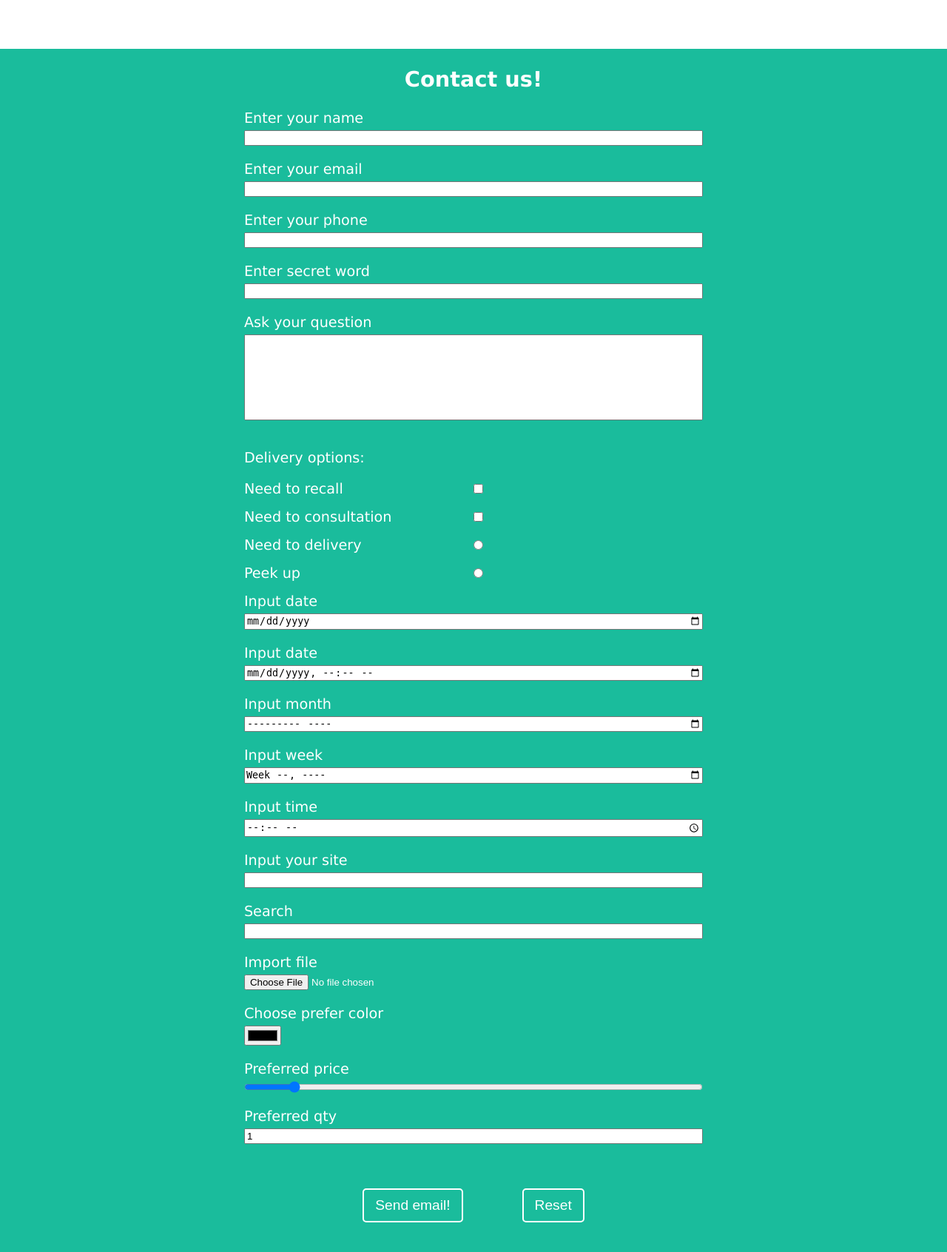
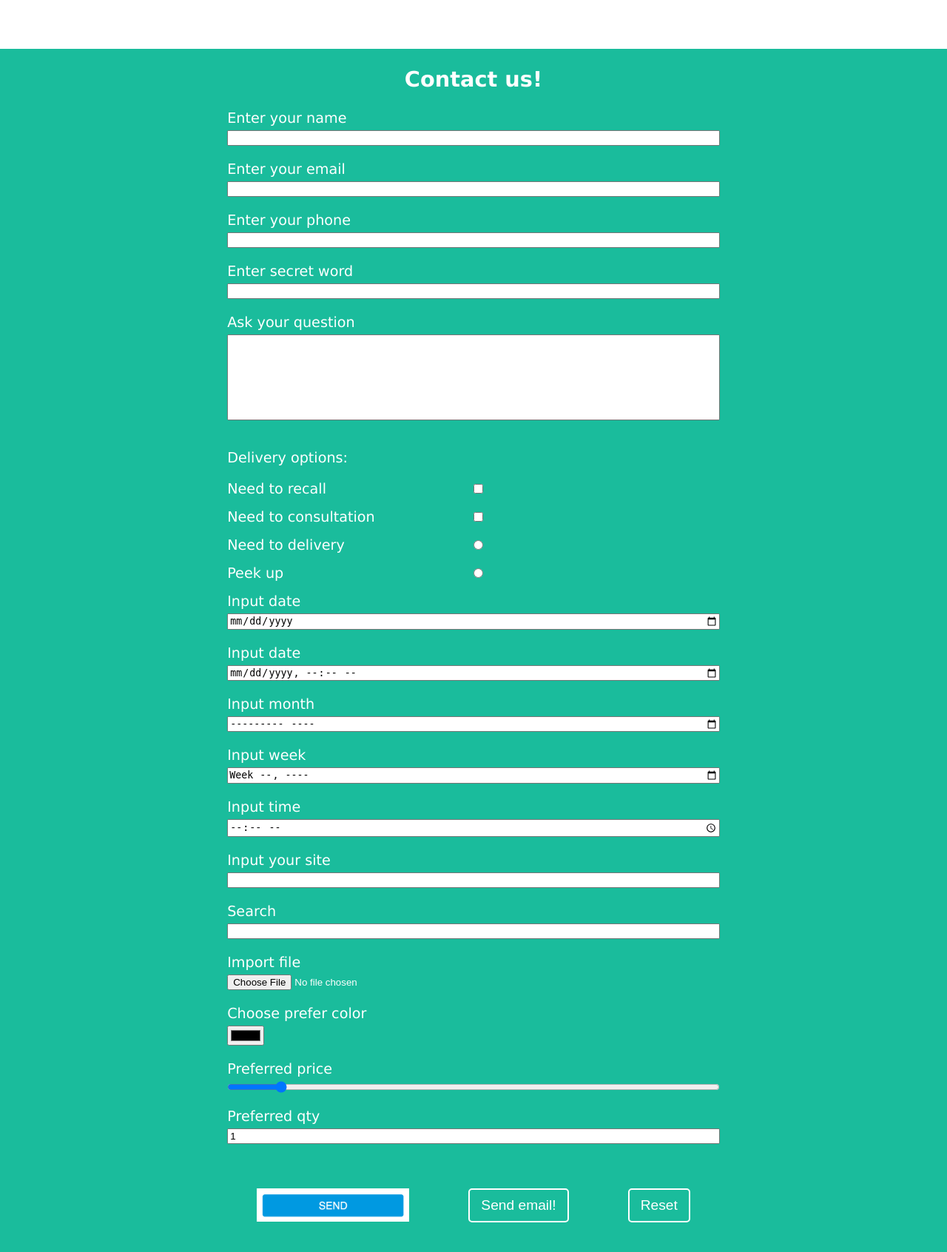
Before and after one commit to grandmasteralexandr/Introduction-to-full-stack-Web-development, a PHP site: page / in a window 1280 px wide. Shown: the part 992-2684 px from the top of the page at 74% size. Run offline with PHP 8.4, Linux system fonts and the light colour scheme.

Commit message:
WD_PS1 add forgotten input

```diff
--- a/WD_PS1/landing/index.html
+++ b/WD_PS1/landing/index.html
@@ -151,7 +151,10 @@
           <label class="footer__label" for="number">Preferred qty</label>
           <input type="number" name="number" id="number" min="0" max="10000" value="1" class="footer__input">
 
+          <input type="hidden" value="hidden">
+
           <div class="footer__button-container">
+            <input alt="Sent" src="send.png" type="image" class="footer__input footer__button img-submit">
             <input type="submit" class="footer__button button" value="Send email!">
             <input type="reset" class="footer__button button" value="Reset">
           </div>
--- a/WD_PS1/landing/style.css
+++ b/WD_PS1/landing/style.css
@@ -147,8 +147,13 @@ body {
 .footer__button-container {
   display: flex;
   justify-content: center;
+  align-items: center;
 }
 
 .footer__button {
   margin: 40px;
 }
+
+.img-submit {
+  height: 45px;
+}
```
Also changed, not shown: WD_PS1/landing/send.png (added).
